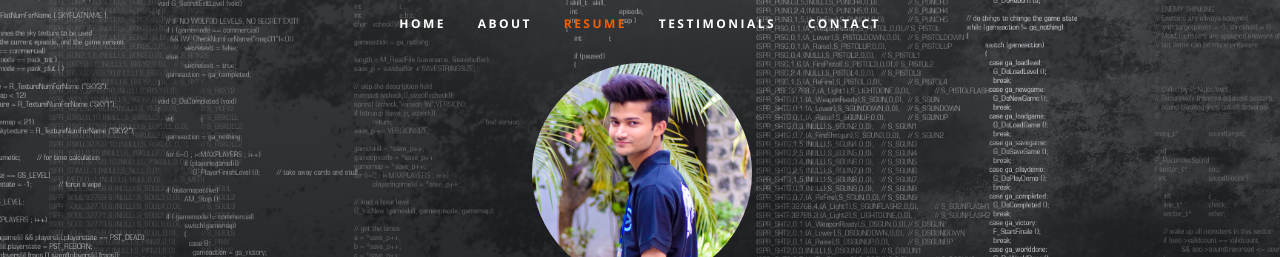
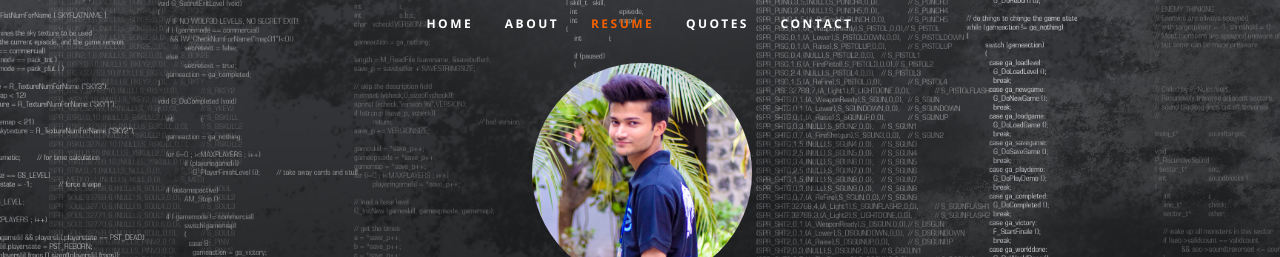
Before and after one commit to withshubh/shubh, a plain HTML site: page index.html in a window 1280 px wide. Shown: the top 257 px of the page. Drawn offline with nearby package versions, Linux system fonts and the light colour scheme; some packages are replaced by stand-ins of ours; a web font is replaced by a local one.

Commit message:
Update index.html

```diff
--- a/index.html
+++ b/index.html
@@ -47,7 +47,7 @@
             <li class="current"><a class="smoothscroll" href="#home">Home</a></li>
             <li><a class="smoothscroll" href="#about">About</a></li>
 	         <li><a class="smoothscroll" href="#resume">Resume</a></li>
-            <li><a class="smoothscroll" href="#testimonials">Testimonials</a></li>
+            <li><a class="smoothscroll" href="#testimonials">quotes</a></li>
             <li><a class="smoothscroll" href="#contact">Contact</a></li>
          </ul> <!-- end #nav -->
 
@@ -248,7 +248,7 @@ I'm a Web Developer, Graphic Designer, Programmer and Open Source Supporter.Usua
 
             <div class="two columns header-col">
 
-               <h1><span>Client Testimonials</span></h1>
+               <h1><span>Quotes</span></h1>
 
             </div>
 
```
